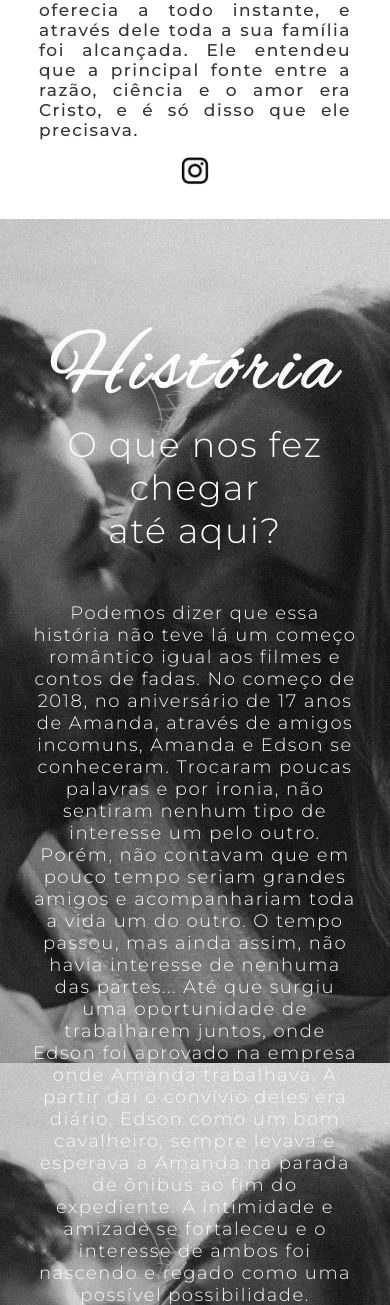
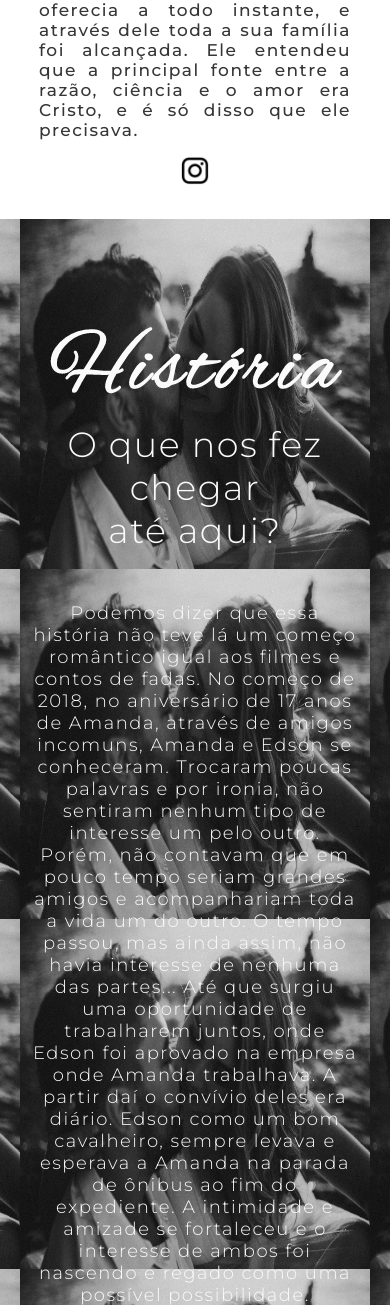
Before and after one commit to EdsonnOliveira/Wedding-Edson, a PHP site: page / in a window 390 px wide. Shown: the part 3010-4315 px from the top of the page. Run offline with PHP 8.4, Linux system fonts and the light colour scheme.

Commit message:
Background responsive

```diff
--- a/CSS/index.css
+++ b/CSS/index.css
@@ -127,7 +127,7 @@
 
 @media only screen and (max-width: 800px) {
     #history {
-        background-size: cover;
+        background-size: 350px 350px;
         background-position: top;
     }
 
```
